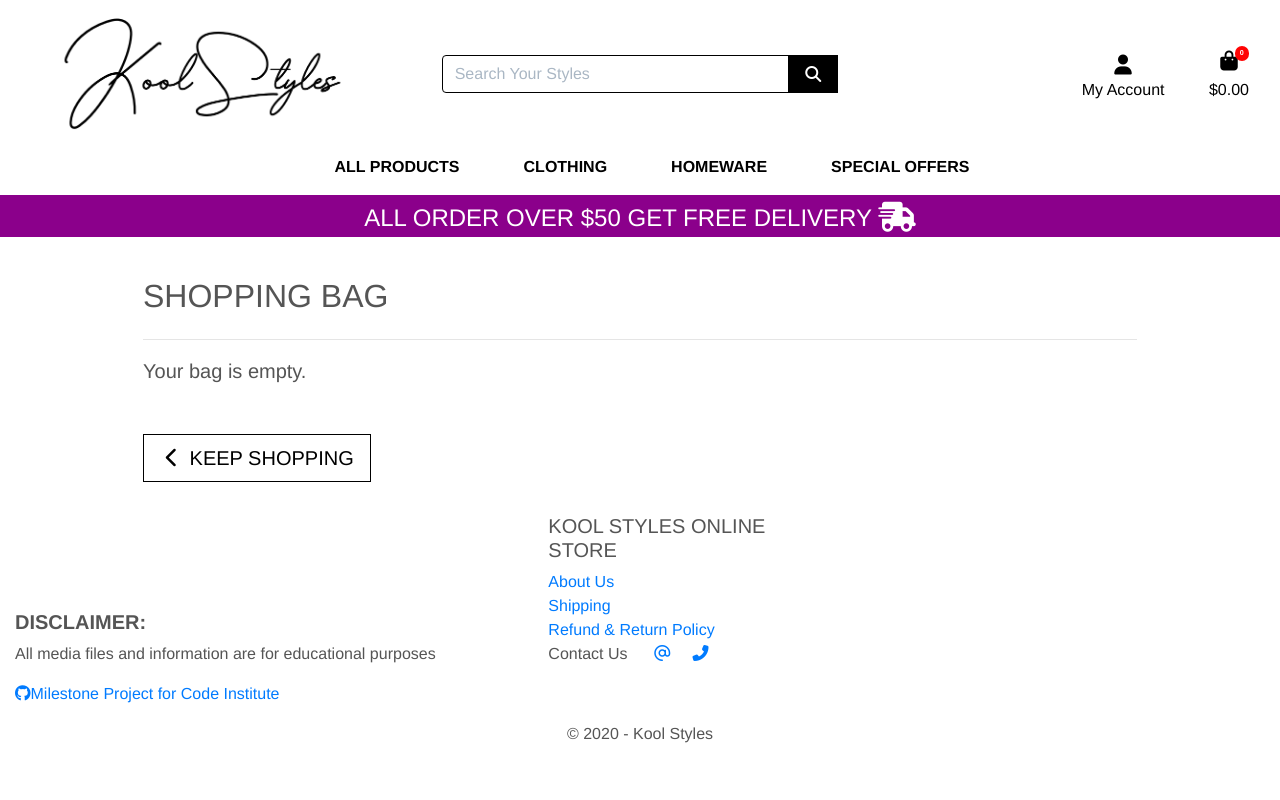
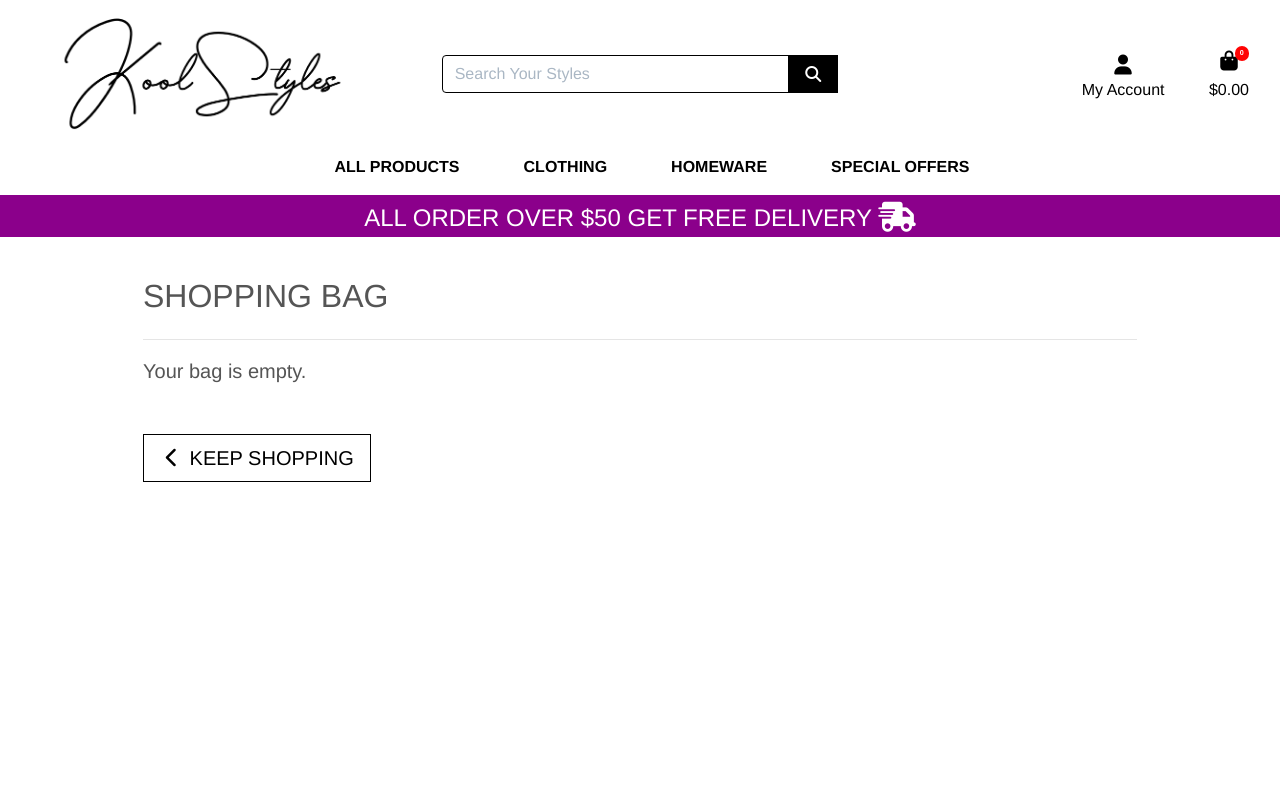
Before and after one commit to Code-Institute-Submissions/ck00lman-kool-styles, a Django app: page /bag/ in a window 1280 px wide. Run offline with Django 3.2, Linux system fonts and the light colour scheme; some libraries are stand-ins or nearby versions.

Commit message:
Removed Footer from base html

```diff
--- a/templates/base.html
+++ b/templates/base.html
@@ -165,44 +165,6 @@
         $('.toast').toast('show');
     </script>
     {% endblock %}
-     <!-- Footer -->
-	<footer class="page-footer font-small pt-4">
-		<div class="container-fluid text-center text-md-left">
-			<div class="row">
-				<div class="col-md-5 mt-md-0 mt-3">
-					<h5 class="text-uppercase text-footer"><strong>Disclaimer:</strong></h5>
-					<p class="text-footer">All media files and information are for educational purposes</p>
-					<a href="https://github.com/ck00lman/kool-styles"
-						class="text-footer"><i class="fab fa-github"></i>Milestone Project for Code Institute</a>
-				</div>
-				<hr class="clearfix w-100 d-md-none pb-3">
-				<div class="col-md-3 mb-md-0 mb-3">
-					<h5 class="text-uppercase text-footer">Kool Styles Online Store</h5>
-					<ul class="list-unstyled">
-						<li>
-							<a href="#!" class="text-footer">About Us</a>
-						</li>
-						<li>
-							<a href="#!" class="text-footer">Shipping</a>
-						</li>
-						<li>
-							<a href="#!" class="text-footer">Refund & Return Policy</a>
-						</li>
-						<li>
-							<span class="text-footer"> Contact Us </span>&nbsp;&nbsp;&nbsp;&nbsp;
-							<a href="mailto:koolstyles@django.com?Subject=Kool Styles"
-								class="text-footer"><span><i class="far fa-at"></i></span></a>&nbsp;&nbsp;&nbsp;&nbsp;
-							<a href="tel:+297297297297"
-								class="text-footer"><span><i class="fas fa-phone-alt"></i></span></a>
-						</li>
-					</ul>
-				</div>
-			</div>
-			<div class="footer-copyright text-center py-3 text-footer">
-                © 2020 - Kool Styles
-			</div>
-		</div>
-	</footer>
-	<!-- Footer -->
+
   </body>
 </html>
```
